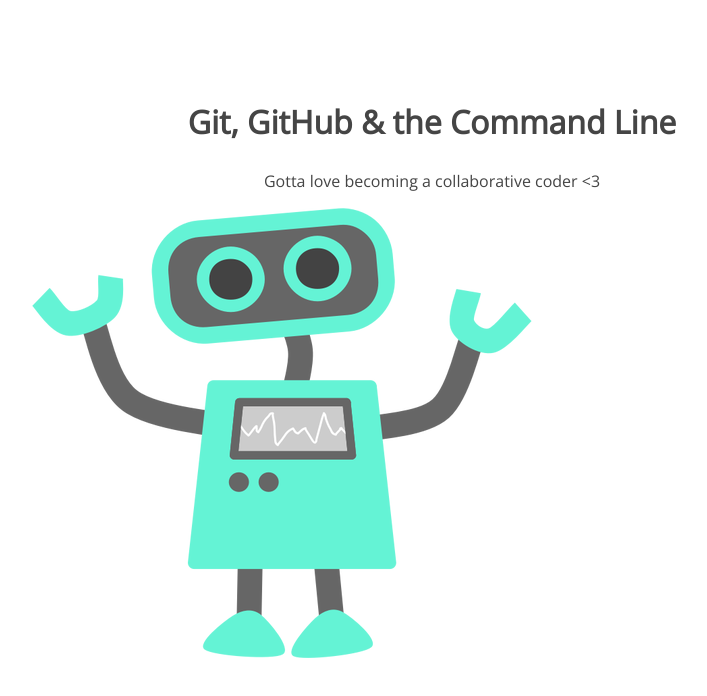
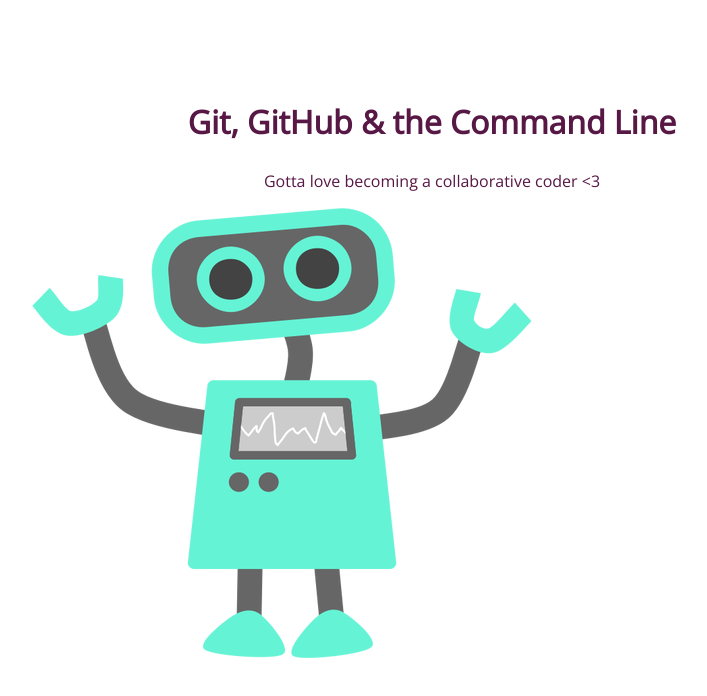
Before and after one commit to rachelpeddie/105-project, a plain HTML site: page index.html in a window 1280 px wide. Shown: the whole page, without its empty margins (208-915 px from the left). Drawn offline with nearby package versions, Linux system fonts and the light colour scheme.

Commit message:
updated header color

```diff
--- a/css/style.css
+++ b/css/style.css
@@ -5,7 +5,7 @@ section {
 section h1,
 section p {
 	text-align: center;
-	color: #454545;
+	color: #581845;
 }
 section h1 {
 	font: 32px 'Open Sans';
```
